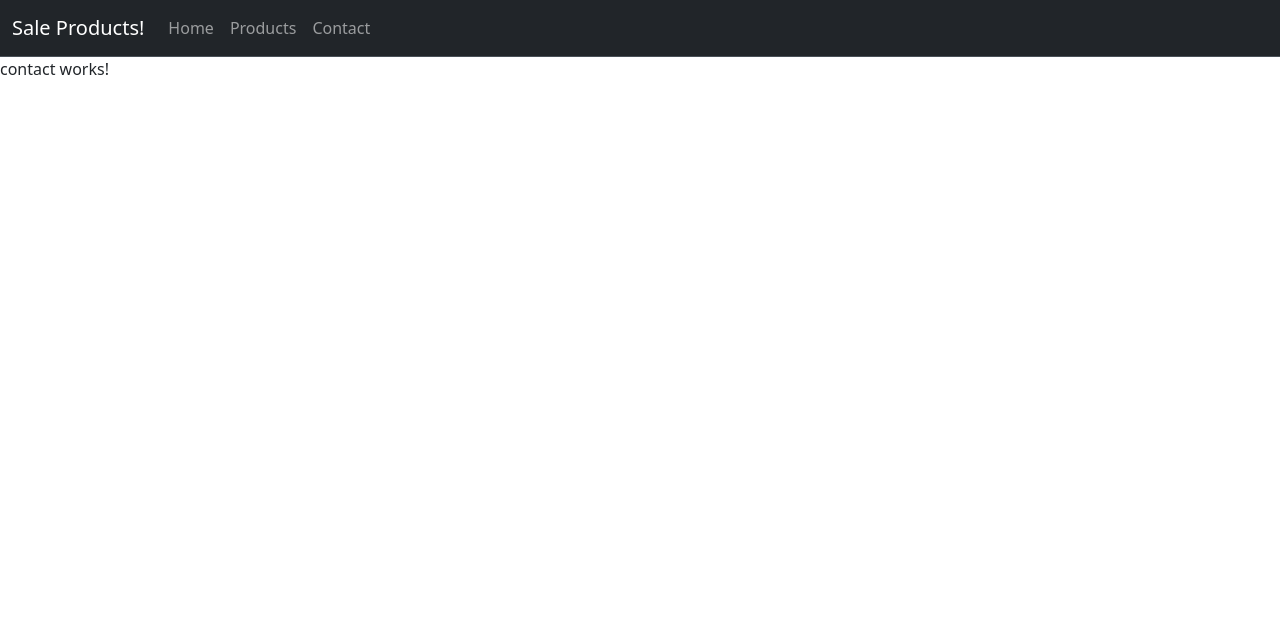
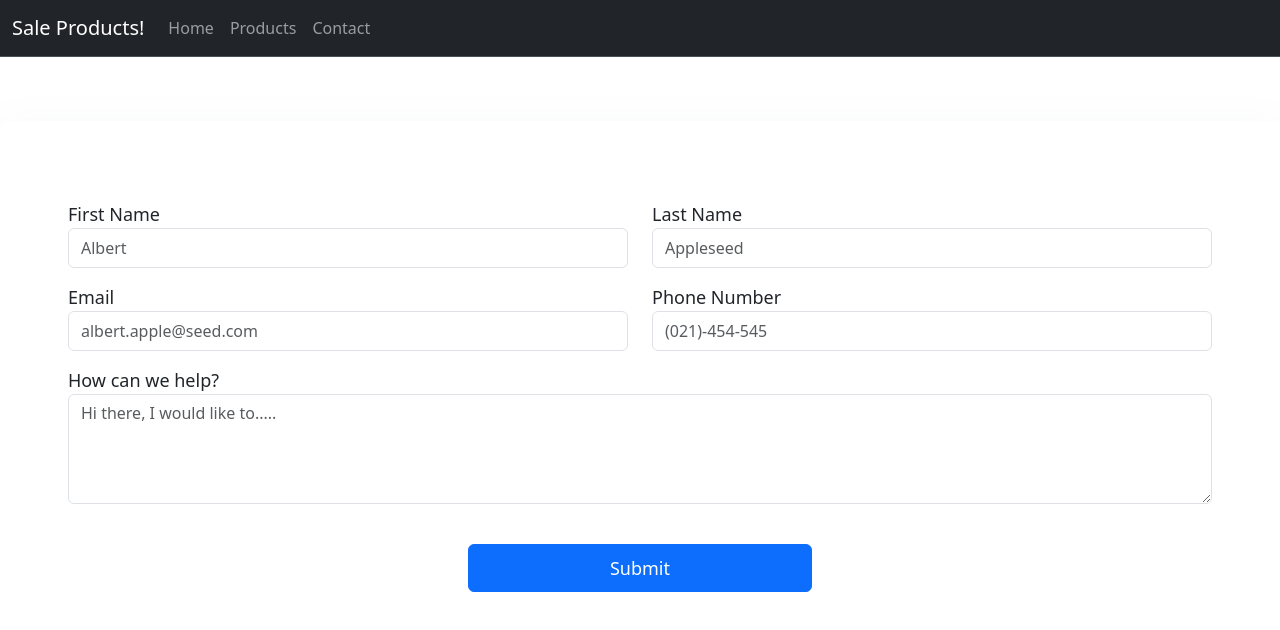
Before and after one commit to JoelRazuri/landingPage-angular, an Angular app: page /contact in a window 1280 px wide. Shown: the top 630 px of the page. Built offline with nearby package versions, Linux system fonts and the light colour scheme.

Commit message:
ContactComponent

```diff
--- a/src/app/pages/contact/contact.component.css
+++ b/src/app/pages/contact/contact.component.css
@@ -0,0 +1,62 @@
+.content-form {
+    display: flex;
+    width: 100%;
+    height: 90vh;
+    justify-content: center;
+    padding: 4em 0em;
+}
+
+@media (min-width: 1024px) {
+    .contact-info__wrapper {
+        border-radius: 0 .625rem .625rem 0;
+        padding: 5rem !important
+    }
+}
+.contact-info__list span.position-absolute {
+    left: 0
+}
+.z-index-101 {
+    z-index: 101;
+}
+.list-style--none {
+    list-style: none;
+}
+.contact__wrapper {
+    background-color: #fff;
+    border-radius: 0 0 .625rem .625rem;
+}
+
+
+@media (min-width: 1024px) {
+    .contact__wrapper {
+        border-radius: .625rem 0 .625rem .625rem
+    }
+}
+@media (min-width: 1024px) {
+    .contact-form__wrapper {
+        padding: 5rem !important
+    }
+}
+.shadow-lg, .shadow-lg--on-hover:hover {
+    box-shadow: 0 1rem 3rem rgba(132,138,163,0.1) !important;
+}
+
+label {
+    font-size: large;
+}
+
+input {
+    height: 2.5em;
+}
+
+.content-b {
+    display: flex;
+    width: 100%;
+    height: 3em;
+    justify-content: center;
+}
+
+.btn {
+    width: 30%;
+    font-size: large;
+}
--- a/src/app/pages/contact/contact.component.html
+++ b/src/app/pages/contact/contact.component.html
@@ -1 +1,75 @@
-<p>contact works!</p>
+<div class="content-form">
+    <div class="contact__wrapper shadow-lg mt-n9">
+        <div class="row no-gutters">
+            <div class="contact-form__wrapper p-5 order-lg-1">
+                <form [formGroup]="contactForm" class="contact-form form-validate" novalidate="novalidate" (submit)="send($event)">
+                    <div class="row">
+                        <div class="col-sm-6 mb-3">
+                            <div class="form-group">
+                                <label class="required-field" for="firstName">First Name</label>
+                                <input type="text" class="form-control" id="firstName" name="firstName" placeholder="Albert" formControlName="firstName" [ngClass]="{'is-invalid': hasErrors('firstName', 'required') || hasErrors('firstName', 'minlength')}">
+                                @if (hasErrors('firstName', 'required')) {
+                                    <span class="text-danger">You have to complete this field</span>
+                                }
+                                @if (hasErrors('firstName', 'minlength')) {
+                                    <span class="text-danger">You have to write at least 4 characters</span>
+                                }
+                            </div>
+                        </div>
+
+                        <div class="col-sm-6 mb-3">
+                            <div class="form-group">
+                                <label for="lastName">Last Name</label>
+                                <input type="text" class="form-control" id="lastName" name="lastName" placeholder="Appleseed" formControlName="lastName" [ngClass]="{'is-invalid': hasErrors('lastName', 'required') || hasErrors('lastName', 'minlength')}">
+                                @if (hasErrors('lastName', 'required')) {
+                                    <span class="text-danger">You have to complete this field</span>
+                                }
+                                @if (hasErrors('lastName', 'minlength')) {
+                                    <span class="text-danger">You have to write at least 4 characters</span>
+                                }
+                            </div>
+                        </div>
+
+                        <div class="col-sm-6 mb-3">
+                            <div class="form-group">
+                                <label class="required-field" for="email">Email</label>
+                                <input type="text" class="form-control" id="email" name="email" placeholder="albert.apple@seed.com" formControlName="email" [ngClass]="{'is-invalid': hasErrors('email', 'required') || hasErrors('email', 'email')}">
+                                @if (hasErrors('email', 'required')) {
+                                    <span class="text-danger">You have to complete this field</span>
+                                }
+                                @if (hasErrors('email', 'email')) {
+                                    <span class="text-danger">Invalid email format</span>
+                                }
+                            </div>
+                        </div>
+
+                        <div class="col-sm-6 mb-3">
+                            <div class="form-group">
+                                <label for="phone">Phone Number</label>
+                                <input type="tel" class="form-control" id="phone" name="phone" placeholder="(021)-454-545" formControlName="phone" [ngClass]="{'is-invalid': hasErrors('phone', 'required')}">
+                                @if (hasErrors('phone', 'required')) {
+                                <span class="text-danger">You have to complete this field</span>
+                                }
+                            </div>
+                        </div>
+
+                        <div class="col-sm-12 mb-3">
+                            <div class="form-group">
+                                <label class="required-field" for="message">How can we help?</label>
+                                <textarea class="form-control" id="message" name="message" rows="4" placeholder="Hi there, I would like to....." formControlName="message" [ngClass]="{'is-invalid': hasErrors('message', 'required')}"></textarea>
+                                @if (hasErrors('message', 'required')) {
+                                    <span class="text-danger">You have to complete this field</span>
+                                    }
+                            </div>
+                        </div>
+
+                        <div class="content-b mt-4">
+                            <button type="submit" name="submit" class="btn btn-primary">Submit</button>
+                        </div>
+
+                    </div>
+                </form>
+            </div>
+        </div>
+    </div>
+</div>
--- a/src/app/pages/contact/contact.component.ts
+++ b/src/app/pages/contact/contact.component.ts
@@ -1,12 +1,37 @@
-import { Component } from '@angular/core';
+import { CommonModule, NgClass } from '@angular/common';
+import { Component, OnInit } from '@angular/core';
+import { FormBuilder, FormGroup, ReactiveFormsModule, Validators } from '@angular/forms';
 
 @Component({
   selector: 'app-contact',
   standalone: true,
-  imports: [],
+  imports: [CommonModule, ReactiveFormsModule, NgClass],
   templateUrl: './contact.component.html',
   styleUrl: './contact.component.css'
 })
-export class ContactComponent {
+export class ContactComponent implements OnInit{
+  contactForm!: FormGroup;
 
+  constructor(private formBuilder: FormBuilder) {
+    this.contactForm = this.formBuilder.group({
+      firstName: ['', [Validators.required, Validators.minLength(4)]],
+      lastName: ['', [Validators.required, Validators.minLength(4)]],
+      email: ['',[Validators.required, Validators.email]],
+      phone: ['', Validators.required],
+      message: ['', Validators.required],
+    });
+  }
+
+  ngOnInit(): void {
+
+  }
+
+  send(event: Event) {
+    event.preventDefault();
+    console.log(this.contactForm.value);
+  }
+
+  hasErrors(field: string, typeError: string) {
+    return this.contactForm.get(field)?.hasError(typeError) && this.contactForm.get(field)?.touched;
+  }
 }
```
